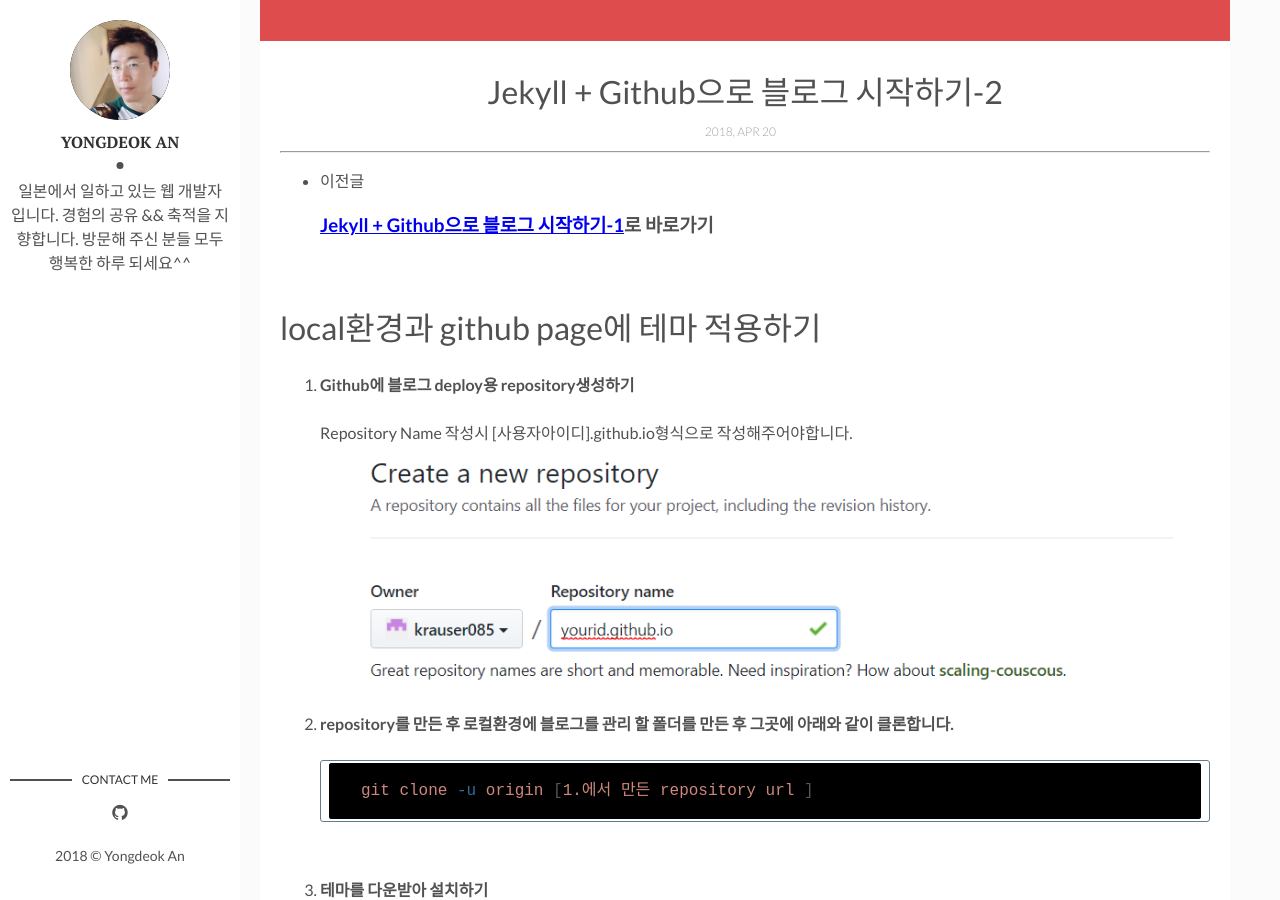
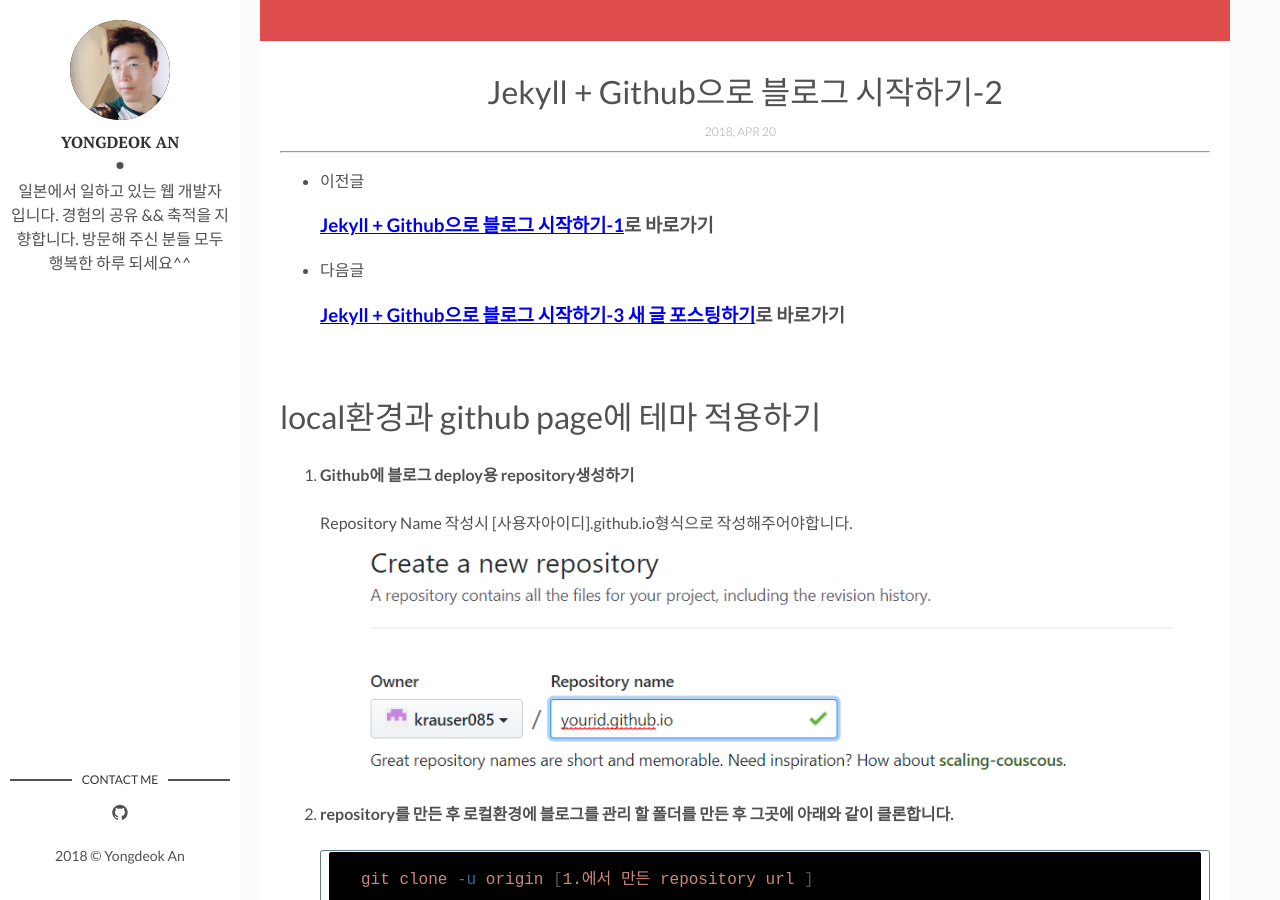
Before and after one commit to krauser085/krauser085.github.io, a Jekyll site: the page built from _posts/2018-04-20-start-jakyllandgithubpage-2.md, in a window 1280 px wide and 900 px high, scrolled down 479 px. Built offline with Jekyll 4.4.1, drawn with Linux system fonts in a browser that asks for light colours; comment, search, counter and statistics services are not loaded.

Commit message:
set related list on a page

```diff
--- a/_posts/2018-04-20-start-jakyllandgithubpage-2.md
+++ b/_posts/2018-04-20-start-jakyllandgithubpage-2.md
@@ -9,6 +9,8 @@ tags: [Jekyll, Github page, blog] # add tag
 -------------------------------------
 - 이전글
 ### [Jekyll + Github으로 블로그 시작하기-1](/start-jakyllandgithubpage/)로 바로가기
+- 다음글
+### [Jekyll + Github으로 블로그 시작하기-3 새 글 포스팅하기](/start-jakyllandgithubpage/)로 바로가기
 
 <br/>
 # local환경과 github page에 테마 적용하기
```
Also changed, not shown: _posts/2018-04-20-start-jakyllandgithubpage.md (+1 -0 lines).
